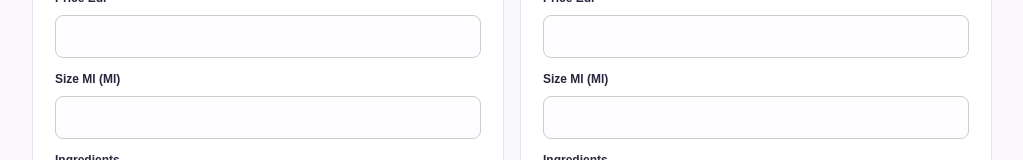
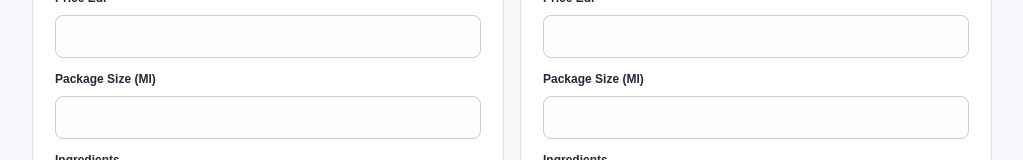
Before and after one commit to GhinwaFAKIH/buywise-ai, a Next.js app in the folder frontend/: page /compare in a window 1280 px wide. Shown: the part 635-795 px from the top of the page, without its empty margins (128-1151 px from the left). Built offline with nearby package versions, Linux system fonts and the light colour scheme.

Commit message:
Clarify package-size label for grams and millilitres

```diff
--- a/frontend/app/compare/page.js
+++ b/frontend/app/compare/page.js
@@ -39,7 +39,7 @@ export default function ComparePage() {
         <h2 style={{fontSize:22,marginBottom:16}}>Product {i+1}</h2>
         <label style={{display:"block",marginBottom:12}}>Unit <select value={p.unit} onChange={e=>change(i,"unit",e.target.value)} style={{marginLeft:8,padding:8}}><option value="ml">ml</option><option value="g">g</option></select></label>
         {["brand","name","price_eur","size_ml","ingredients"].map(field=><label key={field} style={{display:"block",marginBottom:12}}>
-          <span style={{display:"block",textTransform:"capitalize",marginBottom:4}}>{field.replaceAll("_"," ")}{field==="size_ml"?` (${p.unit})`:""}</span>
+          <span style={{display:"block",textTransform:"capitalize",marginBottom:4}}>{field==="size_ml"?"Package size":field.replaceAll("_"," ")}{field==="size_ml"?` (${p.unit})`:""}</span>
           <input required={field!=="ingredients"} type={field==="price_eur"||field==="size_ml"?"number":"text"} min={field==="price_eur"||field==="size_ml"?"0.01":undefined} step="any" value={p[field]} onChange={e=>change(i,field,e.target.value)} style={{width:"100%",padding:10,border:"1px solid #ccc",borderRadius:8}}/>
         </label>)}
         {products.length>2&&<button type="button" onClick={()=>setProducts(v=>v.filter((_,j)=>j!==i))}>Remove</button>}
```
